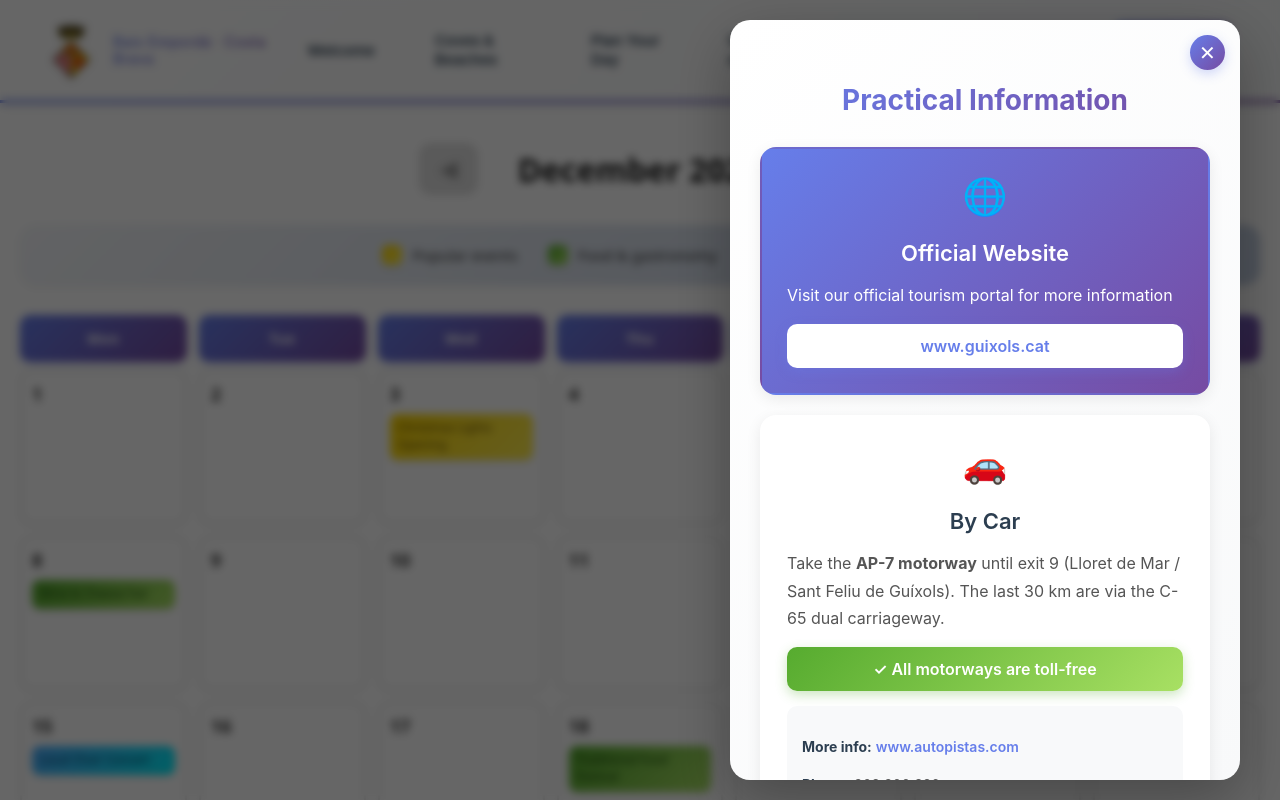
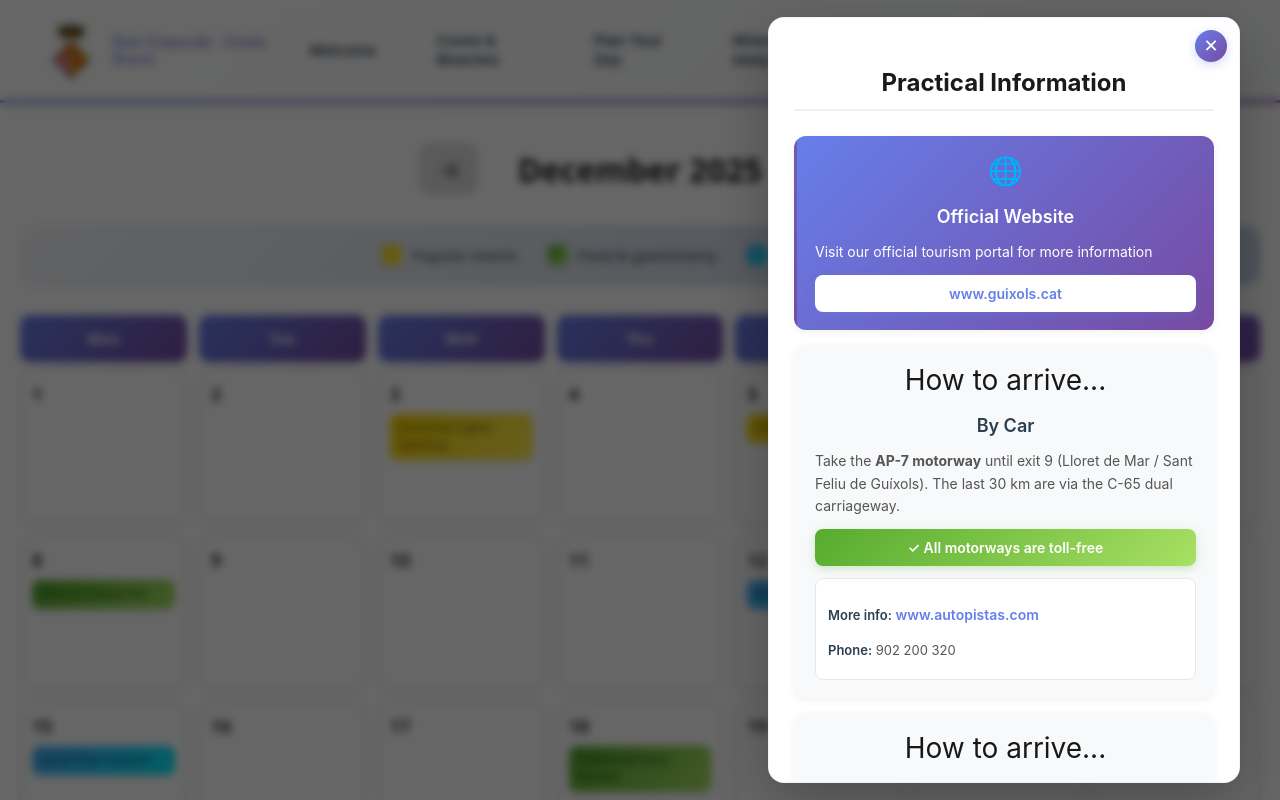
Before and after one commit to MaskedLlama04/Multimedia-Webpage-Tourism-Promotion, a React (Create React App) app: page /calendar in a window 1280 px wide. Both pictures are taken after a click on the button "Practical Info". Shown: the top 800 px of the page. Built offline with nearby package versions, Linux system fonts and the light colour scheme.

Commit message:
Add files via upload

```diff
--- a/src/components/activities/Activities.css
+++ b/src/components/activities/Activities.css
@@ -13,7 +13,7 @@
 .activity {
   display: flex;
   gap: 50px;
-  align-items: center; /* Better vertical alignment */
+  align-items: center; /* Better vertical alignment, I believe it looks better like tis */
   padding-bottom: 60px;
   margin-bottom: 60px;
   border-bottom: 2px solid #e0e0e0; /* Visual separator */
@@ -60,8 +60,8 @@
 .activity-image img {
   width: 420px;
   border-radius: 6px;
-  border: 2px solid #000; /* Black border */
-  box-shadow: 0 10px 25px rgba(0, 0, 0, 0.25); /* Make image pop */
+  border: 2px solid #000; /* Black border so it actually looks coller */
+  box-shadow: 0 10px 25px rgba(0, 0, 0, 0.25); /* Makes the image pop */
   object-fit: cover;
 }
 
--- a/src/components/adventure/Adventure.js
+++ b/src/components/adventure/Adventure.js
@@ -13,7 +13,7 @@ function Adventure() {
   };
 
   useEffect(() => {
-  // ========== 3D ARROW ANIMATION (FIXED) ==========
+  // ========== 3D ARROW ANIMATION (I followed a Youtube tutorial so I hope it works!!)==========
   const scene = new THREE.Scene();
 
   const camera = new THREE.PerspectiveCamera(50, 1, 0.1, 1000);
@@ -29,7 +29,7 @@ function Adventure() {
   // ===== Arrow group =====
   const arrowGroup = new THREE.Group();
 
-  // Shaft (main body)
+  // Shaft (like the main body)
   const shaftGeometry = new THREE.CylinderGeometry(0.12, 0.12, 3, 16);
   const shaftMaterial = new THREE.MeshStandardMaterial({
     color: 0xffc107,
@@ -40,7 +40,7 @@ function Adventure() {
   shaft.rotation.z = Math.PI / 2;
   arrowGroup.add(shaft);
 
-  // Head (cone)
+  // Head (like the cone part)
   const headGeometry = new THREE.ConeGeometry(0.45, 1, 20);
   const headMaterial = new THREE.MeshStandardMaterial({
     color: 0xffc107,
@@ -97,7 +97,7 @@ function Adventure() {
         {/* Center content */}
         <div className="adventure-content">
           {/* Section title */}
-          <h2>Make your own adventure</h2>
+          <h2>Make your own adventure!</h2>
 
           {/* Short description */}
           <p>
--- a/src/components/footer/Footer.css
+++ b/src/components/footer/Footer.css
@@ -1,30 +1,63 @@
 .footer {
-  background-color: #766868;
-  color: white;
-  padding: 30px 40px;
+  background: linear-gradient(
+    135deg,
+    #6b7bbd 0%,
+    #766868 50%,
+    #5f8fa8 100%
+  );
+  color: #ffffff;
+  padding: 40px 60px;
   text-align: center;
+
   display: flex;
   align-items: center;
   justify-content: center;
-  gap: 30px;
+  gap: 40px;
+
+  /* Visual separation from content */
+  border-top: 4px solid rgba(255, 255, 255, 0.2);
+
+  /* Subtle depth */
+  box-shadow: 0 -8px 20px rgba(0, 0, 0, 0.15);
 }
 
+/* Center text block */
 .footer-content {
   flex: 0 0 auto;
+  max-width: 500px;
 }
 
+/* Main footer text */
+.footer-content p {
+  font-size: 16px;
+  font-weight: 500;
+  letter-spacing: 0.4px;
+}
+
+/* Subtitle (te small text) */
 .footer-sub {
   font-size: 14px;
-  color: #000000;
-  margin-top: 5px;
+  color: rgba(255, 255, 255, 0.85);
+  margin-top: 8px;
 }
 
+/* Logos */
 .footer-logo {
   height: 80px;
   width: auto;
   object-fit: contain;
+
+  /* Here its for the hover effect */
+  transition: transform 0.3s ease, opacity 0.3s ease;
+  opacity: 0.9;
 }
 
+.footer-logo:hover {
+  transform: scale(1.08);
+  opacity: 1;
+}
+
+/* Logo positioning */
 .footer-logo-left {
   order: -1;
 }
@@ -32,3 +65,16 @@
 .footer-logo-right {
   order: 1;
 }
+
+/* This is for the responsive design just in case you want to try it  */
+@media (max-width: 768px) {
+  .footer {
+    flex-direction: column;
+    gap: 20px;
+    padding: 30px 20px;
+  }
+
+  .footer-logo {
+    height: 65px;
+  }
+}
--- a/src/components/header/Header.js
+++ b/src/components/header/Header.js
@@ -16,7 +16,7 @@ function Header({onPracticalClick}) {
         <Link to="/beaches">Coves & Beaches</Link>
         <Link to="/adventure-selector">Plan Your Day</Link>
         <Link to="/sleep">Where to sleep</Link>
-        <Link to="/eat">Where to eat</Link>
+        <Link to="/eat">What to eat</Link>
         <Link to="/calendar">Calendar</Link>
         {/* Opens practical info tab */}
       <button
--- a/src/components/practical-info/PracticalInfo.css
+++ b/src/components/practical-info/PracticalInfo.css
@@ -20,20 +20,21 @@
   }
 }
 
-/* Info panel */
+/* Info panel  */
 .practical-panel {
   position: fixed;
   top: 50%;
   right: 40px;
   transform: translateY(-50%);
-  width: 450px;
-  max-height: 85vh;
+  width: 420px;
+  max-height: 88vh;
   overflow-y: auto;
-  background: linear-gradient(135deg, #ffffff 0%, #f8f9fa 100%);
-  padding: 40px 30px;
-  border-radius: 20px;
-  box-shadow: 0 20px 60px rgba(0, 0, 0, 0.3);
+  background: white;
+  padding: 30px 25px;
+  border-radius: 16px;
+  box-shadow: 0 20px 60px rgba(0, 0, 0, 0.25);
   animation: slideIn 0.4s ease;
+  border: 1px solid rgba(102, 126, 234, 0.1);
 }
 
 @keyframes slideIn {
@@ -49,11 +50,11 @@
 
 /* Custom scrollbar */
 .practical-panel::-webkit-scrollbar {
-  width: 8px;
+  width: 6px;
 }
 
 .practical-panel::-webkit-scrollbar-track {
-  background: #f1f1f1;
+  background: #f8f9fa;
   border-radius: 10px;
 }
 
@@ -62,127 +63,137 @@
   border-radius: 10px;
 }
 
-/* Close button */
+/* Close button  */
 .close-btn {
   position: absolute;
-  top: 15px;
-  right: 15px;
+  top: 12px;
+  right: 12px;
   border: none;
   background: linear-gradient(135deg, #667eea 0%, #764ba2 100%);
   color: white;
-  width: 35px;
-  height: 35px;
+  width: 32px;
+  height: 32px;
   border-radius: 50%;
-  font-size: 20px;
+  font-size: 18px;
   cursor: pointer;
   display: flex;
   align-items: center;
   justify-content: center;
   transition: all 0.3s ease;
-  box-shadow: 0 4px 12px rgba(102, 126, 234, 0.3);
+  box-shadow: 0 3px 10px rgba(102, 126, 234, 0.3);
 }
 
 .close-btn:hover {
-  transform: rotate(90deg) scale(1.1);
-  box-shadow: 0 6px 20px rgba(102, 126, 234, 0.5);
+  transform: rotate(90deg) scale(1.08);
+  box-shadow: 0 5px 15px rgba(102, 126, 234, 0.5);
 }
 
-/* Main title */
+/* Main title  */
 .main-title {
   text-align: center;
-  font-size: 28px;
+  font-size: 24px;
   font-weight: 700;
-  margin-bottom: 30px;
+  margin-bottom: 25px;
+  padding-bottom: 12px;
   color: #1a1a1a;
-  background: linear-gradient(135deg, #667eea 0%, #764ba2 100%);
-  -webkit-background-clip: text;
-  -webkit-text-fill-color: transparent;
-  background-clip: text;
+  border-bottom: 2px solid #f0f0f0;
 }
 
 /* Info cards */
 .info-card {
-  background: white;
-  border-radius: 16px;
-  padding: 25px;
-  margin-bottom: 20px;
-  box-shadow: 0 4px 15px rgba(0, 0, 0, 0.08);
+  background: #f8f9fa;
+  border-radius: 12px;
+  padding: 18px;
+  margin-bottom: 15px;
+  box-shadow: 0 2px 8px rgba(0, 0, 0, 0.06);
   transition: all 0.3s ease;
-  border: 2px solid transparent;
+  border-left: 3px solid transparent;
 }
 
+/* Default hover effect (normal cards only) */
 .info-card:hover {
-  transform: translateY(-4px);
-  box-shadow: 0 8px 25px rgba(0, 0, 0, 0.15);
-  border-color: #667eea;
+  transform: translateX(3px);
+  box-shadow: 0 4px 12px rgba(0, 0, 0, 0.1);
+  border-left-color: #667eea;
 }
 
-/* Card icon */
-.card-icon {
-  font-size: 36px;
-  text-align: center;
-  margin-bottom: 15px;
+.info-card:not(.website-card):not(.emergency-card):hover {
+  background: white;
 }
 
-/* Card titles */
+/* Card icon  */
+.card-icon {
+  font-size: 28px;
+  text-align: center;
+  margin-bottom: 10px;
+  opacity: 0.9;
+}
+
+/* Card titles  */
 .info-card h3 {
   text-align: center;
-  font-size: 22px;
+  font-size: 18px;
   font-weight: 600;
-  margin-bottom: 15px;
+  margin-bottom: 12px;
   color: #2c3e50;
 }
 
 .info-card p {
-  line-height: 1.7;
+  line-height: 1.6;
   color: #555;
-  margin-bottom: 12px;
+  margin-bottom: 10px;
+  font-size: 14px;
 }
 
 /* Highlight box */
 .highlight-box {
   background: linear-gradient(135deg, #56ab2f 0%, #a8e063 100%);
   color: white;
-  padding: 12px 20px;
-  border-radius: 10px;
+  padding: 10px 16px;
+  border-radius: 8px;
   text-align: center;
   font-weight: 600;
-  margin: 15px 0;
-  box-shadow: 0 4px 12px rgba(86, 171, 47, 0.3);
+  font-size: 14px;
+  margin: 12px 0;
+  box-shadow: 0 3px 8px rgba(86, 171, 47, 0.25);
 }
 
 /* Contact info */
 .contact-info {
-  background: #f8f9fa;
-  border-radius: 10px;
-  padding: 15px;
-  margin-top: 15px;
+  background: white;
+  border-radius: 8px;
+  padding: 12px;
+  margin-top: 12px;
+  border: 1px solid #e8e8e8;
 }
 
 .contact-info p {
-  margin-bottom: 8px;
-  font-size: 14px;
+  margin-bottom: 6px;
+  font-size: 13px;
 }
 
 .contact-info strong {
   color: #2c3e50;
+  font-weight: 600;
 }
 
 /* Route info */
 .route-info {
   background: #e3f2fd;
-  padding: 15px;
-  border-radius: 10px;
-  border-left: 4px solid #2196f3;
-  margin: 15px 0;
+  padding: 12px;
+  border-radius: 8px;
+  border-left: 3px solid #2196f3;
+  margin: 12px 0;
+  font-size: 14px;
 }
 
-/* Links */
+/* This will be for the links */
 .info-card a {
   color: #667eea;
   font-weight: 600;
   text-decoration: none;
   transition: all 0.2s ease;
+  font-size: 14px;
 }
 
 .info-card a:hover {
@@ -196,50 +207,56 @@
   text-align: center;
   background: linear-gradient(135deg, #667eea 0%, #764ba2 100%);
   color: white !important;
-  padding: 12px 25px;
-  border-radius: 10px;
-  margin-top: 15px;
+  padding: 10px 20px;
+  border-radius: 8px;
+  margin-top: 12px;
   font-weight: 600;
+  font-size: 14px;
   text-decoration: none !important;
-  box-shadow: 0 4px 12px rgba(102, 126, 234, 0.3);
+  box-shadow: 0 3px 10px rgba(102, 126, 234, 0.25);
   transition: all 0.3s ease;
 }
 
 .primary-link:hover {
   transform: translateY(-2px);
-  box-shadow: 0 6px 20px rgba(102, 126, 234, 0.5);
+  box-shadow: 0 5px 15px rgba(102, 126, 234, 0.4);
 }
 
-/* Map button */
+/* Map button*/
 .map-button {
   display: block;
   text-align: center;
   background: linear-gradient(135deg, #4facfe 0%, #00f2fe 100%);
   color: white !important;
-  padding: 14px 30px;
-  border-radius: 12px;
-  margin-top: 15px;
+  padding: 11px 24px;
+  border-radius: 8px;
+  margin-top: 12px;
   font-weight: 600;
-  font-size: 16px;
+  font-size: 14px;
   text-decoration: none !important;
-  box-shadow: 0 4px 12px rgba(79, 172, 254, 0.3);
+  box-shadow: 0 3px 10px rgba(79, 172, 254, 0.25);
   transition: all 0.3s ease;
 }
 
 .map-button:hover {
-  transform: translateY(-3px) scale(1.02);
-  box-shadow: 0 6px 20px rgba(79, 172, 254, 0.5);
+  transform: translateY(-2px);
+  box-shadow: 0 5px 15px rgba(79, 172, 254, 0.4);
 }
 
 /* Special cards */
 .website-card {
   background: linear-gradient(135deg, #667eea 0%, #764ba2 100%);
   color: white;
+  border-left-color: transparent;
 }
 
 .website-card h3,
 .website-card p {
   color: white;
+}
+
+.website-card .card-icon {
+  opacity: 1;
 }
 
 .website-card .primary-link {
@@ -248,12 +265,13 @@
 }
 
 .map-card {
-  border: 2px solid #4facfe;
+  border-left-color: #4facfe;
 }
 
 .emergency-card {
   background: linear-gradient(135deg, #ff6b6b 0%, #ee5a6f 100%);
   color: white;
+  border-left-color: transparent;
 }
 
 .emergency-card h3,
@@ -262,37 +280,44 @@
   color: white;
 }
 
-/* Emergency grid */
+/* Emergency grid  */
 .emergency-grid {
   display: grid;
   grid-template-columns: 1fr 1fr;
-  gap: 12px;
-  margin-top: 15px;
+  gap: 10px;
+  margin-top: 12px;
 }
 
 .emergency-item {
   background: rgba(255, 255, 255, 0.2);
-  padding: 12px;
-  border-radius: 8px;
+  padding: 10px;
+  border-radius: 6px;
   text-align: center;
-  font-size: 14px;
+  font-size: 13px;
   backdrop-filter: blur(10px);
 }
 
 .emergency-item strong {
   display: block;
-  margin-bottom: 4px;
-  font-size: 12px;
-  opacity: 0.9;
+  margin-bottom: 3px;
+  font-size: 11px;
+  opacity: 0.95;
+  text-transform: uppercase;
+  letter-spacing: 0.5px;
 }
 
 /* Responsive */
 @media (max-width: 768px) {
   .practical-panel {
-    right: 20px;
-    left: 20px;
+    right: 15px;
+    left: 15px;
     width: auto;
-    max-height: 90vh;
+    max-height: 92vh;
+    padding: 25px 20px;
+  }
+
+  .main-title {
+    font-size: 22px;
   }
 
   .emergency-grid {
--- a/src/components/practical-info/PracticalInfo.js
+++ b/src/components/practical-info/PracticalInfo.js
@@ -30,9 +30,9 @@ function PracticalInfo({ isOpen, onClose }) {
           </a>
         </div>
 
-        {/* BY CAR */}
+        {/* How to arrive by car */}
         <div className="info-card">
-          <div className="card-icon">🚗</div>
+          <div className="card-icon">How to arrive...</div>
           <h3>By Car</h3>
           <p>
             Take the <strong>AP-7 motorway</strong> until exit 9 (Lloret de Mar / Sant Feliu de
@@ -56,9 +56,9 @@ function PracticalInfo({ isOpen, onClose }) {
           </div>
         </div>
 
-        {/* BY BUS */}
+        {/* Hw to arrive by bus */}
         <div className="info-card">
-          <div className="card-icon">🚌</div>
+          <div className="card-icon">How to arrive...</div>
           <h3>By Bus (TEISA)</h3>
           <p className="route-info">
             <strong>Regular service to Girona:</strong><br />
@@ -82,10 +82,10 @@ function PracticalInfo({ isOpen, onClose }) {
           </div>
         </div>
 
-        {/* MAP */}
+        {/* Look at the map */}
         <div className="info-card map-card">
           <div className="card-icon">📍</div>
-          <h3>How to Get Here</h3>
+          <h3>Check the zone yourself!</h3>
           <p>Plan your route with Google Maps</p>
           <a
             href="https://www.google.com/maps/dir//Sant+Feliu+de+Gu%C3%ADxols+Girona/"
@@ -93,7 +93,7 @@ function PracticalInfo({ isOpen, onClose }) {
             rel="noopener noreferrer"
             className="map-button"
           >
-            🗺️ Open in Google Maps
+            Open in Google Maps
           </a>
         </div>
 
```
Also changed, not shown: src/assets/images/night.jpg.
